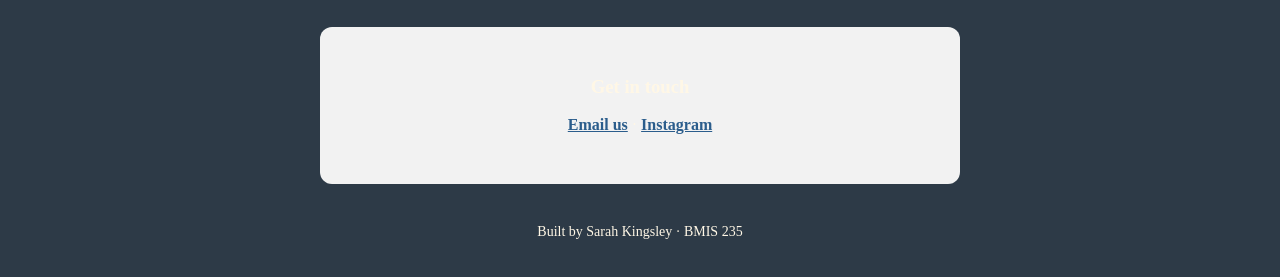
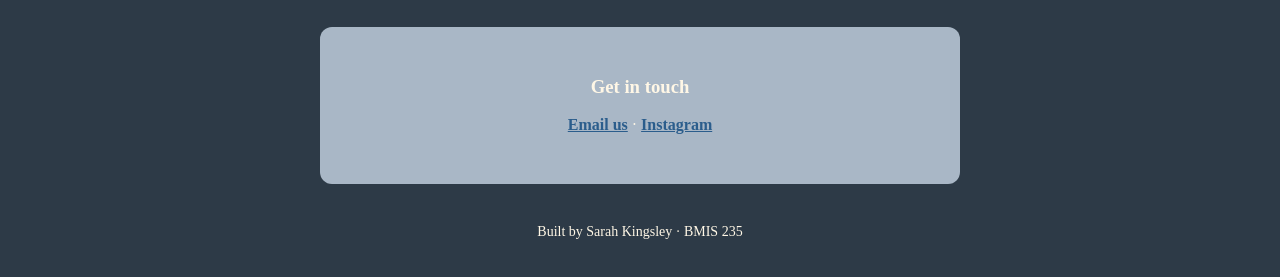
Before and after one commit to Sarahdkingsley/bmis235-html-4, a plain HTML site: page Contact.html in a window 1280 px wide. Shown: the part 163-440 px from the top of the page. Drawn offline with Linux system fonts and the light colour scheme.

Commit message:
Update styles.css

```diff
--- a/styles.css
+++ b/styles.css
@@ -100,7 +100,7 @@ footer {
 /* CONTACT */
 .blk-contact {
     text-align: center;
-    background-color: #f2f2f2;
+    background-color: #A9B7C6;
     border-radius: 12px;
     padding: 30px 20px;
     margin: 30px auto;
```
